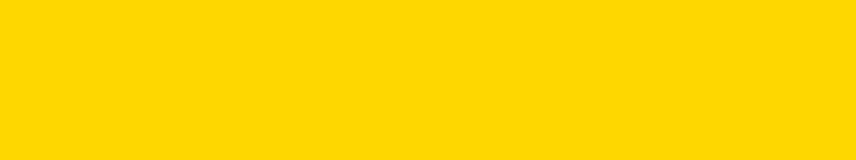
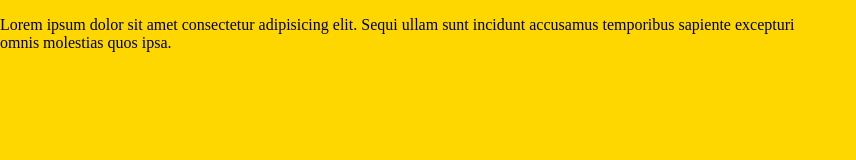
Before and after one commit to KIsmoilov/Moshify, a plain HTML site: page index.html in a window 1280 px wide. Shown: the whole page, without its empty margins (0-856 px from the left). Drawn offline with Linux system fonts and the light colour scheme.

Commit message:
Initial commit.

```diff
--- a/css/styles.css
+++ b/css/styles.css
@@ -1,3 +1,7 @@
 body {
   background: gold;
 }
+
+body {
+  width: 50rem;
+}
--- a/index.html
+++ b/index.html
@@ -8,5 +8,11 @@
     <link rel="stylesheet" href="css/normalize.css" />
     <link rel="stylesheet" href="css/styles.css" />
   </head>
-  <body></body>
+  <body>
+    <p>
+      Lorem ipsum dolor sit amet consectetur adipisicing elit. Sequi ullam sunt
+      incidunt accusamus temporibus sapiente excepturi omnis molestias quos
+      ipsa.
+    </p>
+  </body>
 </html>
```
Also changed, not shown: 1 other file.
